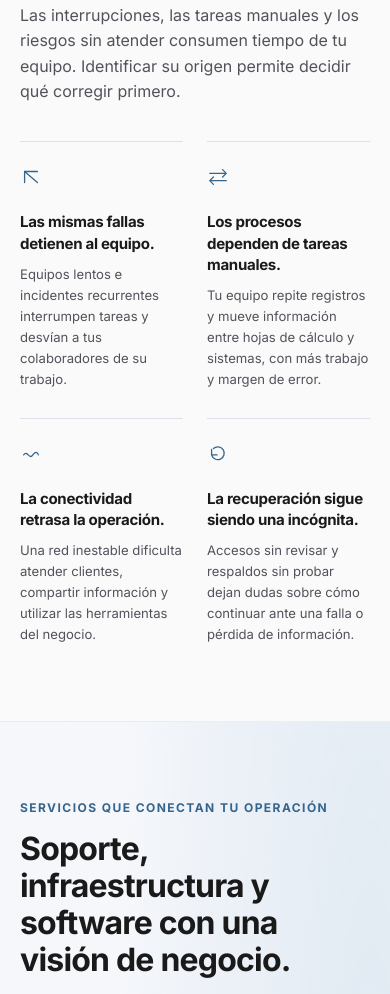
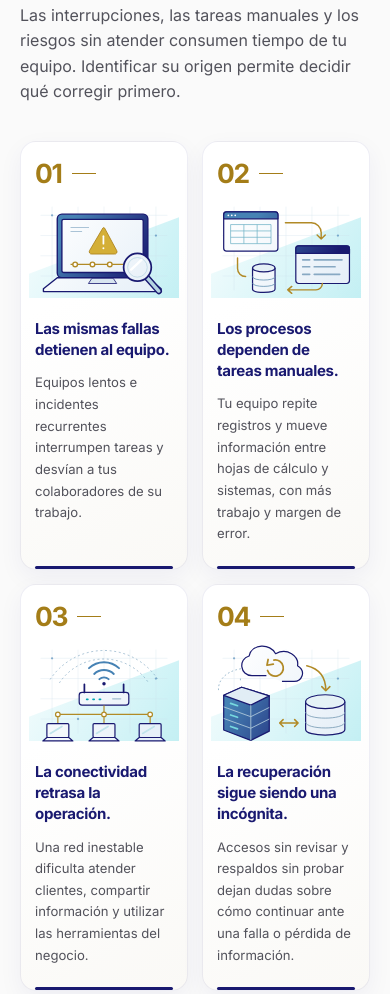
Before and after one commit to JJ-TI/jj-ti-landing, a website: page index.html in a window 390 px wide. Shown: the part 1547-2541 px from the top of the page. Drawn offline with Linux system fonts and the light colour scheme.

Commit message:
experiment: diagramas técnicos y tarjetas editoriales en problemas (#34)

```diff
--- a/css/glass.css
+++ b/css/glass.css
@@ -61,23 +61,28 @@
 .specialties { background: rgba(255, 255, 255, .85); }
 .specialties__inner { font-size: .68rem; letter-spacing: .09em; }
 
-/* Señales de negocio: lectura editorial, sin una tarjeta para cada párrafo. */
+/* Experimento #34: diagramas técnicos + tarjetas editoriales, solo #problema. */
 #problema { background: var(--color-background); }
 #problema .section-heading { max-width: 760px; }
-.problem-list { display: grid; grid-template-columns: repeat(4, 1fr); gap: 32px; }
-.problem-list .info-card {
-  padding: 24px 0 0;
-  background: transparent;
-  border: 0;
-  border-top: 1px solid var(--glass-line);
-  border-radius: 0;
-  box-shadow: none;
+#problema .problem-list { display: grid; grid-template-columns: repeat(4, minmax(0, 1fr)); gap: 20px; }
+#problema .info-card {
+  position: relative;
+  min-width: 0;
+  padding: 22px 20px 28px;
+  background: linear-gradient(155deg, #fff 35%, #faf9f6);
+  border: 1px solid rgba(25, 25, 112, .07);
+  border-radius: 20px;
+  box-shadow: 0 8px 24px rgba(25, 25, 112, .05);
 }
-.problem-list .info-card:hover { transform: none; box-shadow: none; }
-.problem-mark { display: block; color: var(--color-secondary); font-size: 1.4rem; line-height: 1; margin-bottom: 20px; }
-.problem-mark svg { width: 22px; height: 22px; stroke: currentColor; stroke-width: 1.4; stroke-linecap: round; stroke-linejoin: round; }
-.problem-list h3 { font-size: 1rem; line-height: 1.4; letter-spacing: -.02em; }
-.problem-list p { font-size: .88rem; margin-bottom: 0; }
+#problema .info-card::after { content: ""; position: absolute; inset: auto 20px 0; height: 3px; border-radius: 3px; background: var(--color-primary); }
+#problema .info-card:hover { transform: none; box-shadow: 0 8px 24px rgba(25, 25, 112, .05); }
+#problema .problem-number { display: flex; align-items: center; gap: 10px; color: #a47d18; font-size: 1.8rem; font-weight: 700; line-height: 1; letter-spacing: -.05em; }
+#problema .problem-number > span { width: 24px; height: 1px; background: currentColor; }
+#problema .problem-visual { position: relative; isolation: isolate; margin: 12px -8px 18px; }
+#problema .problem-visual::before { content: ""; position: absolute; z-index: -1; inset: 18% 0 4%; background: linear-gradient(120deg, rgba(0, 191, 209, .04), rgba(0, 191, 209, .23)); clip-path: polygon(0 70%, 100% 0, 100% 100%, 0 100%); }
+#problema .problem-visual img { display: block; width: 100%; height: auto; }
+#problema .info-card h3 { font-size: 1rem; line-height: 1.4; letter-spacing: -.02em; margin-bottom: 12px; color: var(--color-primary); }
+#problema .info-card p { font-size: .88rem; margin-bottom: 0; line-height: 1.65; }
 
 /* Dos servicios protagonistas; cuatro áreas de especialidad más compactas. */
 .solutions-section {
@@ -219,9 +224,13 @@
   .hero-node__icon { border-radius: 15px; }
   .hero-core__hex { width: 120px; height: 98px; border-radius: 22px; }
   .specialties__inner { flex-wrap: wrap; white-space: normal; justify-content: center; gap: 10px 20px; padding-block: 18px; font-size: .57rem; }
-  .problem-list { grid-template-columns: 1fr 1fr; gap: 28px 24px; }
-  .problem-list h3 { font-size: .94rem; }
-  .problem-list p { font-size: .82rem; }
+  #problema .problem-list { grid-template-columns: repeat(2, minmax(0, 1fr)); gap: 14px; }
+  #problema .info-card { padding: 18px 14px 24px; border-radius: 16px; }
+  #problema .info-card::after { inset-inline: 14px; }
+  #problema .problem-number { font-size: 1.65rem; }
+  #problema .problem-visual { margin: 12px -6px 16px; }
+  #problema .info-card h3 { font-size: .94rem; }
+  #problema .info-card p { font-size: .82rem; }
   .solutions-heading { display: block; margin-bottom: 30px; }
   .solutions-heading > p { max-width: none; margin-top: 18px; }
   .solutions-heading h2 br { display: none; }
@@ -243,7 +252,8 @@
   .main-nav { background: rgba(255, 255, 255, .98); }
 }
 @media (max-width: 359px) {
-  .problem-list { grid-template-columns: 1fr; }
+  #problema .problem-list { grid-template-columns: 1fr; }
+  #problema .problem-visual { max-width: 240px; margin-inline: auto; }
 }
 
 /* Preferencias funcionales y páginas de servicio: misma identidad visual. */
@@ -269,3 +279,8 @@
 .service-page-footer { padding-block: 32px; display: flex; gap: 24px; flex-wrap: wrap; align-items: center; font-size: .85rem; }
 
 html:not(.js-enabled) .privacy-settings { display: none; }
+
+@media (min-width: 768px) and (max-width: 1023px) {
+  #problema .problem-list { grid-template-columns: repeat(2, minmax(0, 1fr)); }
+  #problema .problem-visual { max-width: 260px; margin-inline: auto; }
+}
--- a/index.html
+++ b/index.html
@@ -106,10 +106,10 @@
 <section class="section section--soft" id="problema">
 <div class="container"><div class="section-heading"><p class="eyebrow">CUANDO LA TECNOLOGÍA FRENA EL NEGOCIO</p><h2>Menos tiempo resolviendo fallas.<br> Más atención a tu negocio.</h2><p>Las interrupciones, las tareas manuales y los riesgos sin atender consumen tiempo de tu equipo. Identificar su origen permite decidir qué corregir primero.</p></div>
 <div class="problem-list">
-<article class="info-card"><span class="problem-mark" aria-hidden="true"><svg viewBox="0 0 24 24" fill="none"><path d="M5 18V6h14M5 6l14 12"/></svg></span><h3>Las mismas fallas detienen al equipo.</h3><p>Equipos lentos e incidentes recurrentes interrumpen tareas y desvían a tus colaboradores de su trabajo.</p></article>
-<article class="info-card"><span class="problem-mark" aria-hidden="true"><svg viewBox="0 0 24 24" fill="none"><path d="M3 8h18m-4-4 4 4-4 4M21 16H3m4-4-4 4 4 4"/></svg></span><h3>Los procesos dependen de tareas manuales.</h3><p>Tu equipo repite registros y mueve información entre hojas de cálculo y sistemas, con más trabajo y margen de error.</p></article>
-<article class="info-card"><span class="problem-mark" aria-hidden="true"><svg viewBox="0 0 24 24" fill="none"><path d="M4 13c4-6 6 6 10 0s6 0 6 0"/></svg></span><h3>La conectividad retrasa la operación.</h3><p>Una red inestable dificulta atender clientes, compartir información y utilizar las herramientas del negocio.</p></article>
-<article class="info-card"><span class="problem-mark" aria-hidden="true"><svg viewBox="0 0 24 24" fill="none"><path d="M5 7v6h6M5 13a7 7 0 1 0 2-7"/></svg></span><h3>La recuperación sigue siendo una incógnita.</h3><p>Accesos sin revisar y respaldos sin probar dejan dudas sobre cómo continuar ante una falla o pérdida de información.</p></article>
+<article class="info-card"><span class="problem-number" aria-hidden="true">01<span></span></span><div class="problem-visual" aria-hidden="true"><img src="assets/problems/fallas.svg" width="260" height="180" alt="" loading="lazy" decoding="async"></div><h3>Las mismas fallas detienen al equipo.</h3><p>Equipos lentos e incidentes recurrentes interrumpen tareas y desvían a tus colaboradores de su trabajo.</p></article>
+<article class="info-card"><span class="problem-number" aria-hidden="true">02<span></span></span><div class="problem-visual" aria-hidden="true"><img src="assets/problems/procesos.svg" width="260" height="180" alt="" loading="lazy" decoding="async"></div><h3>Los procesos dependen de tareas manuales.</h3><p>Tu equipo repite registros y mueve información entre hojas de cálculo y sistemas, con más trabajo y margen de error.</p></article>
+<article class="info-card"><span class="problem-number" aria-hidden="true">03<span></span></span><div class="problem-visual" aria-hidden="true"><img src="assets/problems/red.svg" width="260" height="180" alt="" loading="lazy" decoding="async"></div><h3>La conectividad retrasa la operación.</h3><p>Una red inestable dificulta atender clientes, compartir información y utilizar las herramientas del negocio.</p></article>
+<article class="info-card"><span class="problem-number" aria-hidden="true">04<span></span></span><div class="problem-visual" aria-hidden="true"><img src="assets/problems/recuperacion.svg" width="260" height="180" alt="" loading="lazy" decoding="async"></div><h3>La recuperación sigue siendo una incógnita.</h3><p>Accesos sin revisar y respaldos sin probar dejan dudas sobre cómo continuar ante una falla o pérdida de información.</p></article>
 </div></div></section>
 <section class="section solutions-section" id="soluciones"><div class="container"><div class="solutions-heading"><div class="section-heading"><p class="eyebrow">SERVICIOS QUE CONECTAN TU OPERACIÓN</p><h2>Soporte, infraestructura y software<br> con una visión de negocio.</h2></div><p>Atendemos las necesidades de hoy y planificamos mejoras para que tu empresa opere, proteja su información y evolucione.</p></div><div class="services-grid">
 <article class="service-card service-card--featured service-card--wide"><div class="service-card__copy"><p class="service-kicker">Operación y atención a usuarios</p><h3>Soporte y Gestión TI</h3><p class="service-description">Un punto de apoyo para resolver incidentes y mantener las herramientas de tu equipo. Organizamos usuarios, equipos y recursos para una gestión TI con mayor control.</p><a href="servicios/soporte-ti.html" data-track="service-soporte">Conocer el servicio <span aria-hidden="true">→</span></a></div><div class="service-scene" aria-hidden="true"><div class="support-scene"><div class="scene-caption"><span class="scene-dot"></span>Tu entorno de trabajo</div><div class="device-row"><span class="device-glyph">▱</span><span>Equipos</span><span class="scene-line"></span></div><div class="device-row"><span class="device-glyph">◎</span><span>Usuarios</span><span class="scene-line scene-line--short"></span></div><div class="device-row"><span class="device-glyph">⌘</span><span>Recursos TI</span><span class="scene-line"></span></div><span class="scene-chip">Un punto de atención <span>→</span></span></div></div><p class="service-scope">Mesa de ayuda · Mantenimiento · Gestión de activos</p></article>
```
Also changed, not shown: docs/BACKLOG.md (+2 -0 lines), docs/ai/CURRENT_STATUS.md (+4 -0 lines), reports/PROBLEM-VISUAL-EXPERIMENT.md (added, +26 -0 lines), assets/problems/fallas.svg (added), assets/problems/procesos.svg (added), assets/problems/recuperacion.svg (added), assets/problems/red.svg (added).
